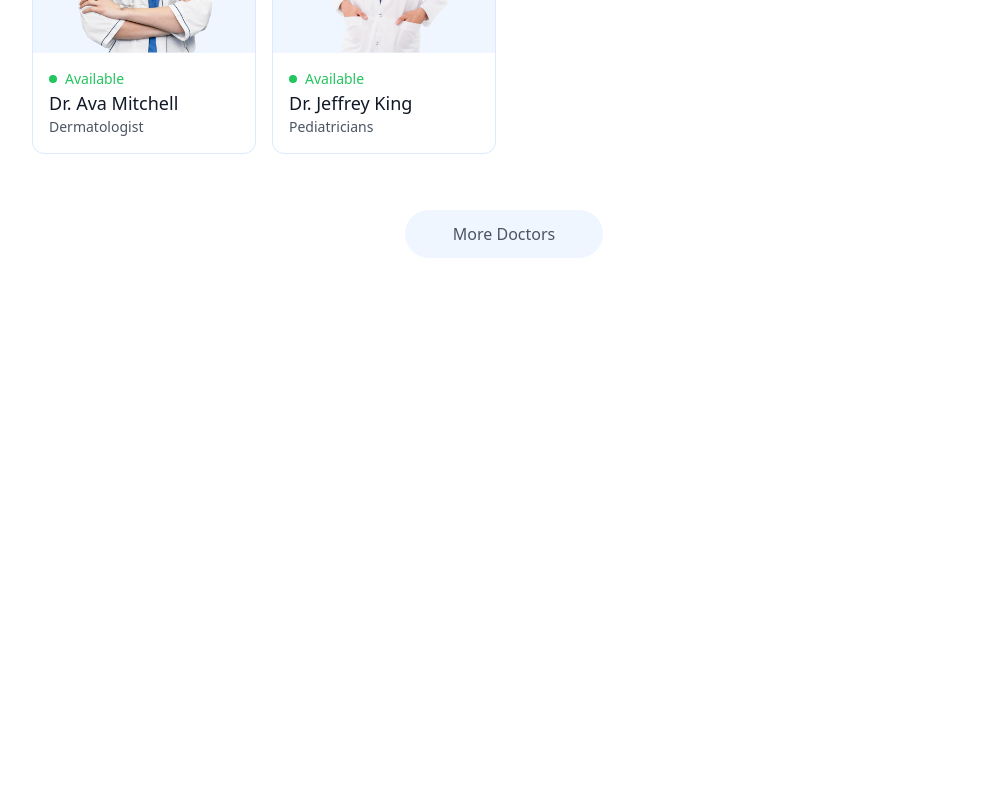
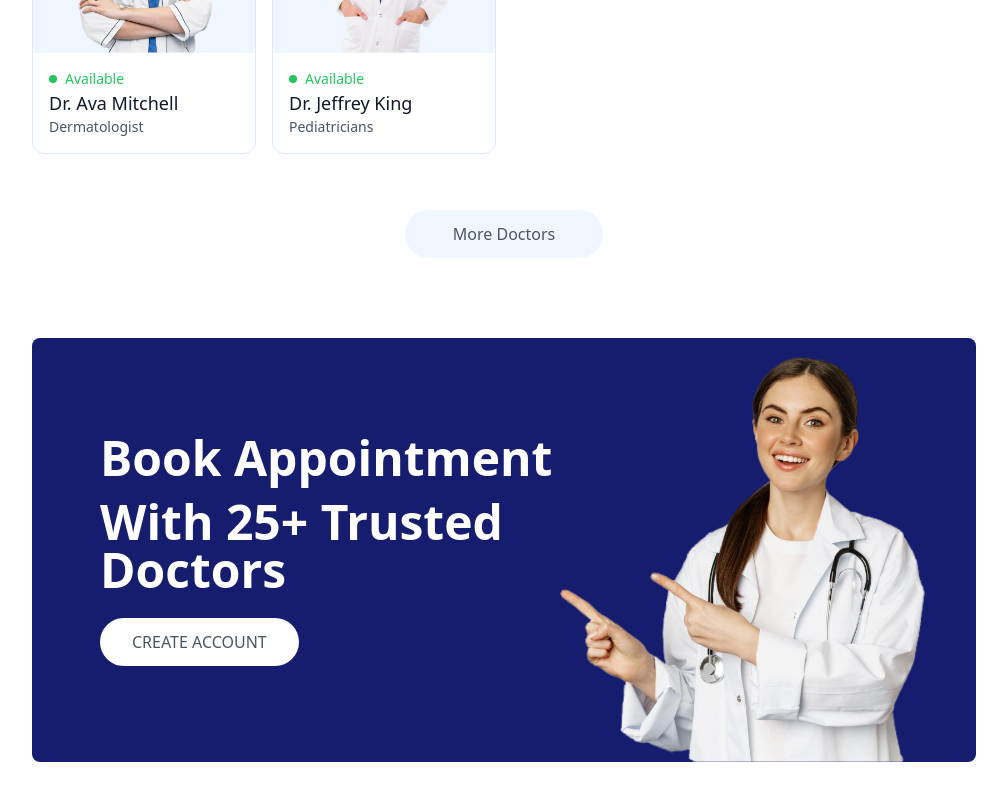
Before and after one commit to asjadahamed77/DT-Medical-Centre, a React (Create React App) app in the folder frontend/: page / in a window 1280 px wide. Shown: the part 2082-2882 px from the top of the page, without its empty margins (136-1143 px from the left). Before the commit the page ends 2404 px from the top, so only its background shows below. Built offline with nearby package versions, Linux system fonts and the light colour scheme.

Commit message:
Created Banner

```diff
--- /dev/null
+++ b/frontend/src/components/Banner.jsx
@@ -0,0 +1,25 @@
+import React from 'react'
+import { assets } from '../assets/assets'
+import { useNavigate } from 'react-router-dom'
+
+const Banner = () => {
+    const navigate = useNavigate()
+  return (
+    <div className='flex bg-mainColor rounded-lg px-6 sm:px-10 md:px-14 lg:px-12 my-20 md:mx-10'>
+      {/* ---------Left Side----------- */}
+      <div className='flex-1 py-8 sm:py-10 md:py-16 lg:py-24 lg:pl-5'>
+        <div className='text-xl sm:text-2xl md:text-3xl lg:text-5xl font-semibold text-white'>
+            <p>Book Appointment</p>
+            <p className='mt-4'>With 25+ Trusted Doctors</p>
+        </div>
+        <button onClick={()=> navigate('/login')} className='bg-white text-sm sm:text-base text-gray-600 px-8 py-3 rounded-full mt-6 hover:scale-105 transition-all duration-300'>CREATE ACCOUNT</button>
+      </div>
+      {/* ---------Right Side----------- */}
+      <div className='hidden md:block md:w-1/2 lg:w-[370px] relative'>
+        <img className='w-full absolute bottom-0 right-0 max-w-md' src={assets.appointment_img} alt="" />
+      </div>
+    </div>
+  )
+}
+
+export default Banner
--- a/frontend/src/pages/Home.jsx
+++ b/frontend/src/pages/Home.jsx
@@ -2,6 +2,7 @@
 import Header from '../components/Header'
 import SpecialityMenu from '../components/SpecialityMenu'
 import TopDoctors from '../components/TopDoctors'
+import Banner from '../components/Banner'
 
 const Home = () => {
   return (
@@ -9,6 +10,7 @@
       <Header />
       <SpecialityMenu />
       <TopDoctors />
+      <Banner />
     </div>
   )
 }
```
